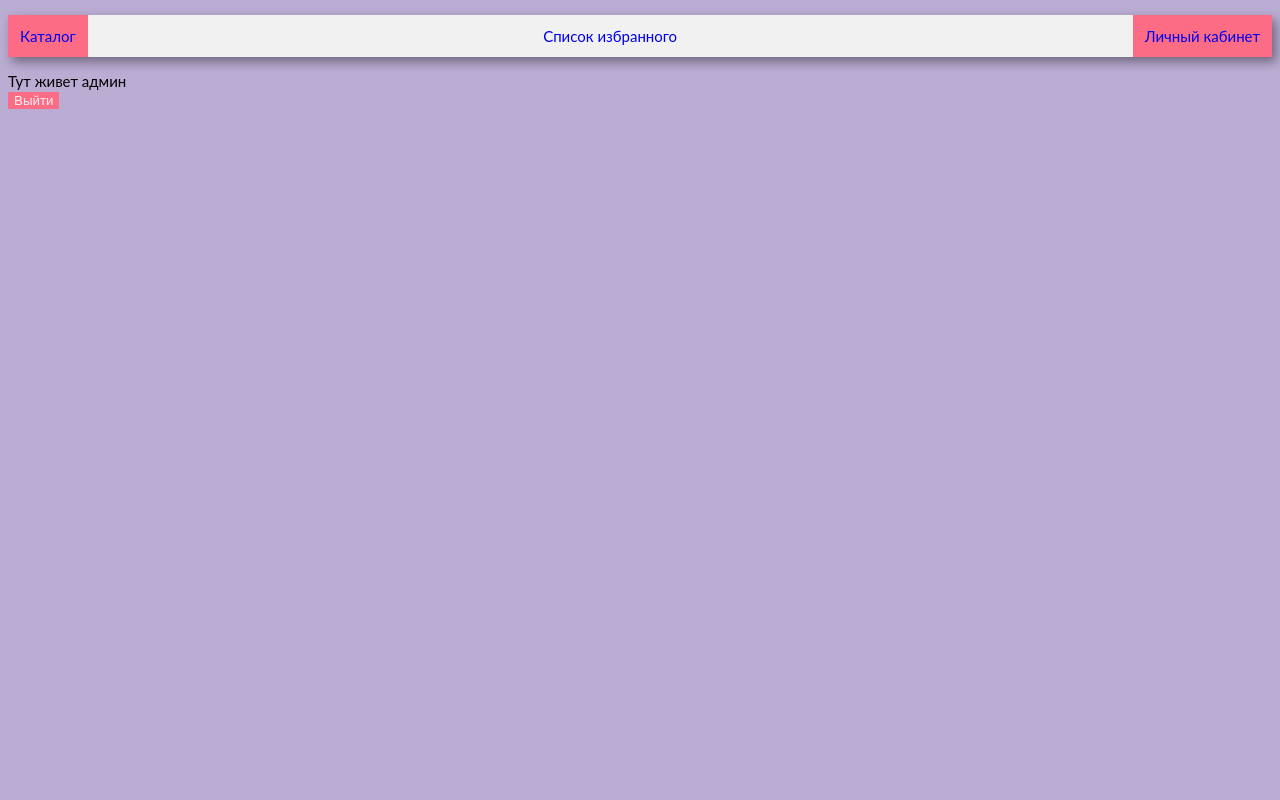
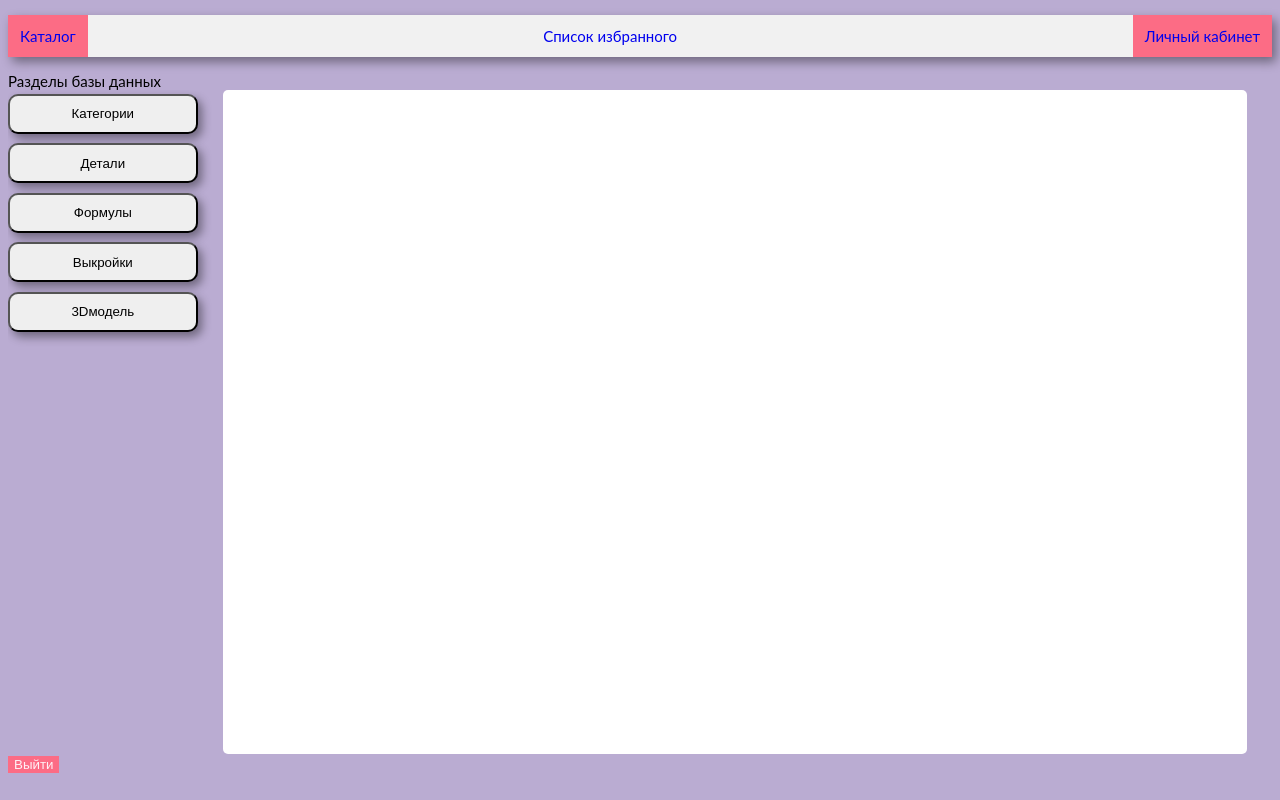
Before and after one commit to dariRusAG/Diploma-Pattern-, a Flask app: page /admin_profile in a window 1280 px wide. Run offline with Flask 3, Linux system fonts and the light colour scheme; the visitor is signed in with stand-in values (Sample User, id 1); data that the repository does not hold is empty; some libraries are stand-ins or nearby versions.

Commit message:
Добавлен личный кабинет администратора + добавление/удаление категорий

```diff
--- a/controllers/admin_profile.py
+++ b/controllers/admin_profile.py
@@ -1,13 +1,36 @@
 from app import app
 from flask import render_template, request, session
+from utils import get_db_connection
+from models.admin_profile_model import *
 
 
 @app.route('/admin_profile', methods=['GET', 'POST'])
 def admin_profile():
+    conn = get_db_connection()
 
+    admin_panel_button = None
+
+    if request.values.get('panel'):
+        admin_panel_button = request.values.get('panel').title()
+
+    if request.values.get('add_category'):
+        add_category(conn, request.values.get('new_category'))
+        admin_panel_button = "Категории"
+
+    elif request.values.get('delete_category'):
+        category_id = int(request.values.get('delete_category'))
+        admin_panel_button = "Категории"
+        delete_category(conn, category_id)
+
+
+    df_category = get_category(conn)
+    print(df_category)
     html = render_template(
         'admin_profile.html',
         user_role=session['user_role'],
+        admin_panel_button = admin_panel_button,
+        category=df_category,
+        len=len
     )
 
     return html
--- a/functions/overall.py
+++ b/functions/overall.py
@@ -3,7 +3,7 @@ from models.favorites_model import *
 
 
 def favorites_pattern(conn):
-    if session['user_id'] is None:
+    if 'user_id' not in session:
         user_id = 0
     else:
         user_id = session['user_id']
--- /dev/null
+++ b/models/admin_profile_model.py
@@ -0,0 +1,27 @@
+import pandas as pd
+
+
+def get_category(conn):
+    return pd.read_sql('''
+    SELECT category_name, category_id
+    FROM category
+    ORDER BY category_name
+    ''', conn)
+
+def add_category(conn, category):
+    cur = conn.cursor()
+    cur.execute('''
+    INSERT INTO category(category_name)
+    VALUES (:category)
+     ''', {"category": category})
+    conn.commit()
+    return cur.lastrowid
+
+def delete_category(conn, category_id):
+    cur = conn.cursor()
+    cur.execute(f'''
+    DELETE FROM category
+    WHERE category_id=:category_id;
+     ''', {"category_id": category_id})
+    conn.commit()
+    return cur.lastrowid
--- a/static/css/style.css
+++ b/static/css/style.css
@@ -151,3 +151,55 @@ html {
     display: flex;
     justify-content: space-between;
 }
+
+/*Панель администратора*/
+.admin_panel {
+    display: flex;
+    flex-direction: row;
+    height:83vh;
+    overflow: auto
+}
+
+.admin_panel_left {
+    display: flex;
+    justify-content: space-between;
+    flex-direction: column;
+    width:15%;
+    height:auto;
+}
+
+.admin_panel_right {
+background:white;
+    display: flex;
+    width:81%;
+    height:auto;
+    margin-left:2%;
+    border-radius: 5px;
+}
+
+.admin_panel_right_data {
+    display: flex;
+    flex-direction: column;
+    width:90%;
+    height:auto;
+    margin-left:2%;
+    margin-top:2%;
+    border-radius: 5px;
+}
+
+.admin_panel_right_data_text {
+    display: flex;
+    width:auto;
+    height:auto;
+    margin-top:1%;
+    border-radius: 5px;
+}
+
+.admin_panel_button{
+    width: 100%;
+    height:40px;
+    border-radius: 10px;
+    box-shadow: 4px 5px 10px rgba(0, 0, 0, 0.4);
+    margin-top:2%;
+    margin-bottom:3%;
+}
--- a/templates/admin_profile.html
+++ b/templates/admin_profile.html
@@ -8,7 +8,45 @@
 </head>
 <body>
 {{ macros.render_menu(user_role) }}
-Тут живет админ
+Разделы базы данных
+<br>
+
+<div class="admin_panel">
+    <div class="admin_panel_left">
+        <form action="{{url_for('admin_profile')}}" method="get">
+            <input type="submit" name="panel" value="Категории" class="admin_panel_button">
+            <input type="submit" name="panel" value="Детали" class="admin_panel_button">
+            <input type="submit" name="panel" value="Формулы" class="admin_panel_button">
+            <input type="submit" name="panel" value="Выкройки" class="admin_panel_button">
+            <input type="submit" name="panel" value="3Dмодель" class="admin_panel_button">
+        </form>
+    </div>
+    <div class="admin_panel_right">
+        {% if admin_panel_button == 'Категории' %}
+        <div class="admin_panel_right_data">
+            {{ macros.admin_panel_category(category, len) }}
+        </div>
+        {% elif admin_panel_button == 'Детали'%}
+        <div class="admin_panel_right_data">
+            {{ macros.admin_panel_details() }}
+        </div>
+        {% elif admin_panel_button == 'Формулы'%}
+        <div class="admin_panel_right_data">
+            {{ macros.admin_panel_formuls() }}
+        </div>
+        {% elif admin_panel_button == 'Выкройки'%}
+        <div class="admin_panel_right_data">
+            {{ macros.admin_panel_patterns() }}
+        </div>
+        {% elif admin_panel_button == '3Dмодель'%}
+        <div class="admin_panel_right_data">
+            {{ macros.admin_panel_3D() }}
+        </div>
+        {% endif %}
+
+    </div>
+</div>
+
 {{ macros.exit() }}
 </body>
 </html>
--- a/templates/macros.html
+++ b/templates/macros.html
@@ -151,7 +151,8 @@
         {% endfor %}
 
         <a class="h">
-            <img width="25px" height="25px" alt="" {% if pattern.loc[i, 'ID'] in favorite_list %} src="/static/image/icons/shaded_heart_icon.png"
+            <img width="25px" height="25px" alt="" {% if pattern.loc[i, 'ID'] in favorite_list %}
+            src="/static/image/icons/shaded_heart_icon.png"
             {% else %} src="/static/image/icons/empty_heart_icon.png" {% endif %}>
         </a>
 
@@ -164,7 +165,7 @@
 {% macro exit() %}
 <form action={{url_for('catalog')}} method="get">
     <input type="submit" name="exit_button" value="Выйти"
-           style="background:#fc6c85; color: #fff0f5; height:100%; border: none;">
+           style="background:#fc6c85; color: #fff0f5; height:10%; border: none;">
 </form>
 {% endmacro %}
 
@@ -212,3 +213,50 @@
     {% endfor %}
 </table>
 {% endmacro %}
+
+<!--Макрос для вывода категорий на панели администратора-->
+{% macro admin_panel_category(category, len) %}
+Добавление новой категории:
+<form action="{{url_for('admin_profile')}}" method="get">
+    <div class="admin_panel_right_data_text">
+        <input type="text" name="new_category" placeholder="Введите название категории" style="width:100%">
+        <input type="submit" name="add_category" value="+">
+    </div>
+</form>
+<br>
+Список категорий:
+<br>
+
+{% for i in range(len(category)) %}
+<form action="{{url_for('admin_profile')}}" method="get">
+    <div class="admin_panel_right_data_text">
+        {{ category.loc[i, "category_name"] }}
+        <input type="submit" name="" value="Изменить" style="margin-left:10px;" disabled="disabled">
+        <input type="hidden" name="delete_category" value={{ category['category_id'].values[i] }}>
+        <input type="submit" value="Удалить" style="margin-left:10px;">
+        <br>
+</form>
+</div>
+{% endfor %}
+
+{% endmacro %}
+
+<!--Макрос для вывода деталей на панели администратора-->
+{% macro admin_panel_details() %}
+Детали
+{% endmacro %}
+
+<!--Макрос для вывода формул на панели администратора-->
+{% macro admin_panel_formuls() %}
+Формулы
+{% endmacro %}
+
+<!--Макрос для вывода выкроек на панели администратора-->
+{% macro admin_panel_patterns() %}
+Выкройки
+{% endmacro %}
+
+<!--Макрос для вывода 3D-моделей панели администратора-->
+{% macro admin_panel_3D() %}
+3D-модели
+{% endmacro %}
```
Lines whose indentation alone changed are shown as unchanged.
